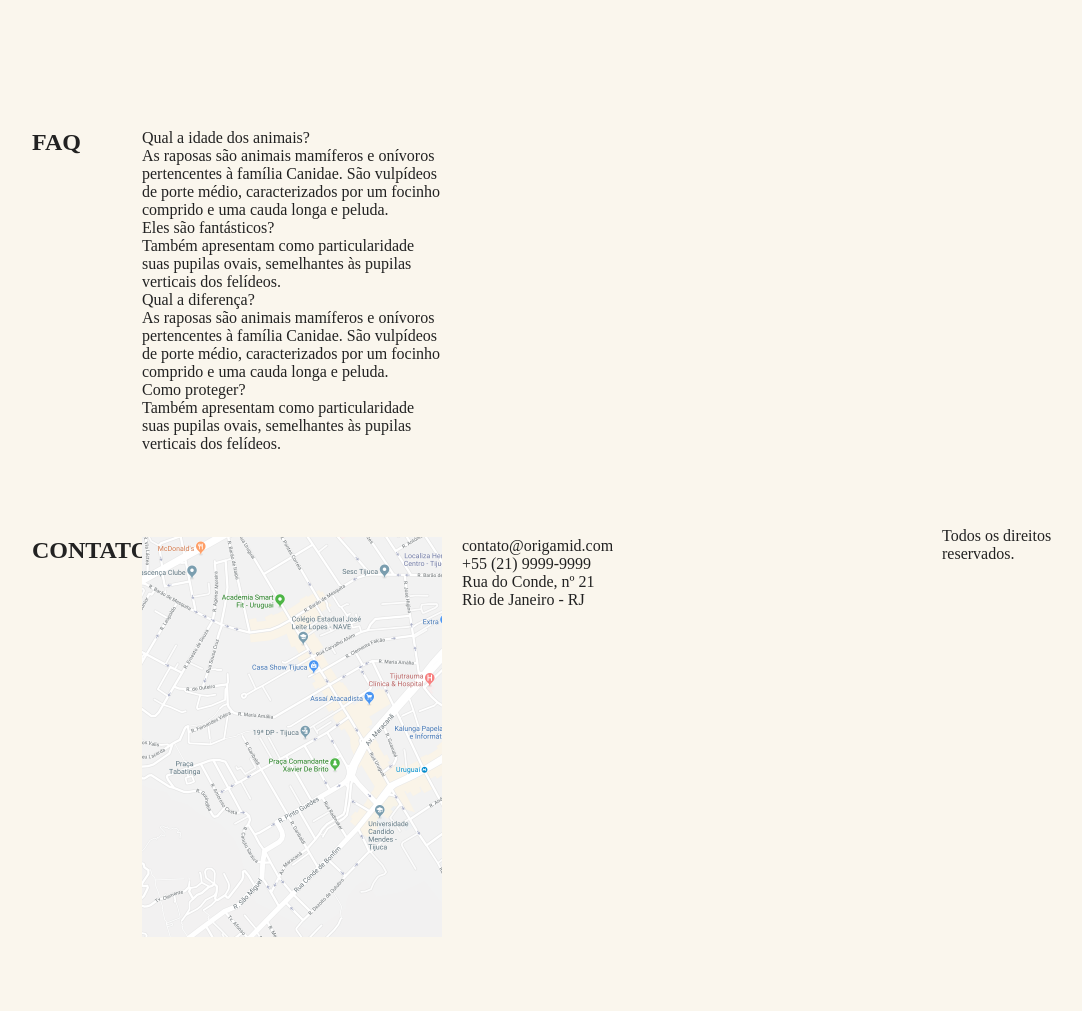
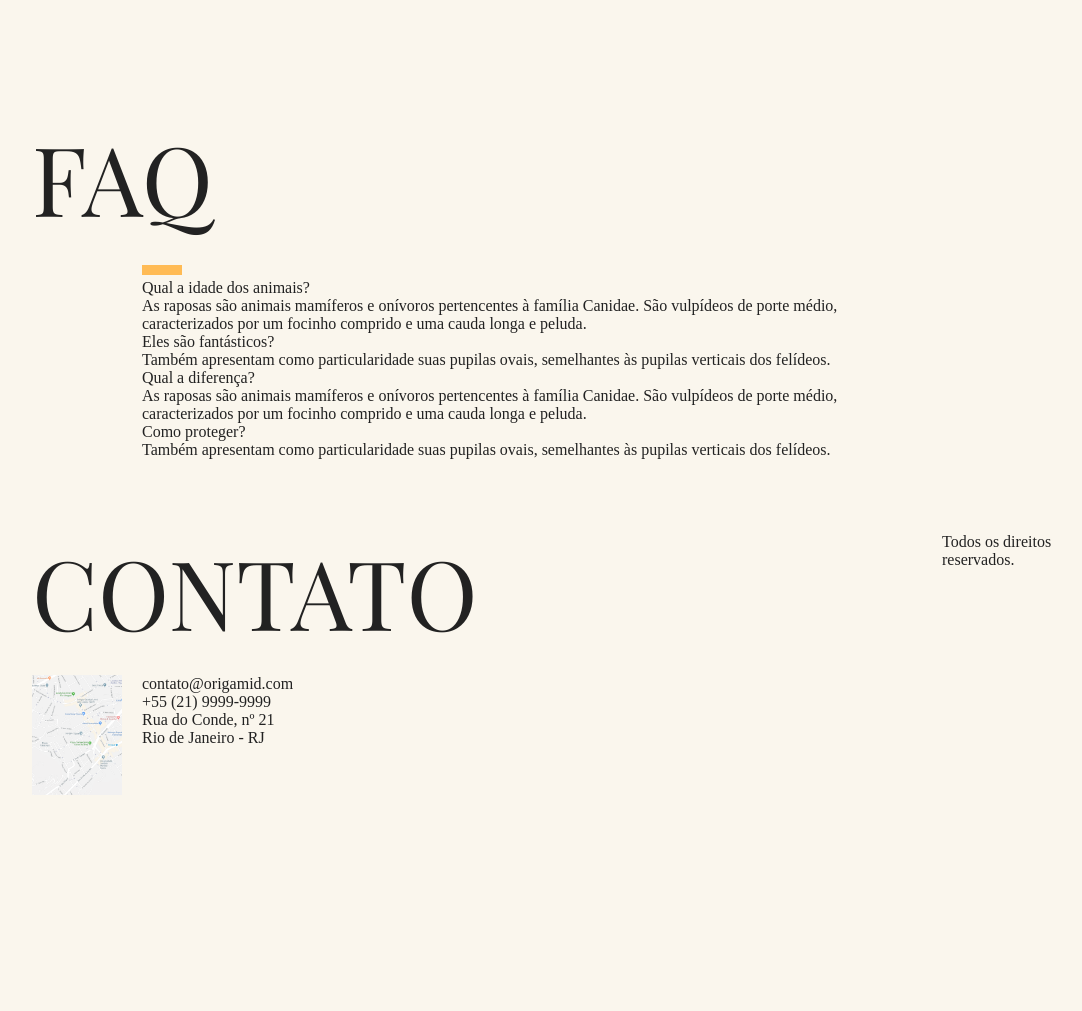
Before and after one commit to MahAzevedo/site-animais, a plain HTML site: page index.html in a window 1280 px wide. Shown: the part 2224-3235 px from the top of the page, without its empty margins (158-1240 px from the left). After the commit the page ends 3093 px from the top, so only its background shows below. Drawn offline with Linux system fonts and the light colour scheme.

Commit message:
modified: html & css

```diff
--- a/css/style.css
+++ b/css/style.css
@@ -129,14 +129,21 @@ body {
     margin-bottom: 3rem;
 }
 
-.faq {
-    /* grid-column: 2/4; */
+.faq-lista::before {
+    content: '';
+    display: inline-block;
+    background: #fb5;
+    width: 40px;
+    height: 10px;
+    margin-right: 10px;
+}
+
+
+.faq-lista {
     grid-column: 2/4;
-    width: 100%;
-    box-sizing: border-box;
-    padding: 10px;
-    display: grid;
-    grid-template-columns: 90px 300px 1fr;
-    grid-gap: 20px;
-    margin-bottom: 4rem;
 }
+
+.faq-lista-dt {
+    grid-column: 3/4;
+
+}
--- a/index.html
+++ b/index.html
@@ -94,20 +94,20 @@
         </div>
     </section>
     <section class="grid-section faq" id="faq">
-        <h1>FAQ</h1>
-        <dl>
-            <dt>Qual a idade dos animais?</dt>
-            <dd>As raposas são animais mamíferos e onívoros pertencentes à família Canidae. São vulpídeos de porte médio, caracterizados por um focinho comprido e uma cauda longa e peluda.</dd>
-            <dt>Eles são fantásticos?</dt>
-            <dd>Também apresentam como particularidade suas pupilas ovais, semelhantes às pupilas verticais dos felídeos.</dd>
-            <dt>Qual a diferença?</dt>
-            <dd>As raposas são animais mamíferos e onívoros pertencentes à família Canidae. São vulpídeos de porte médio, caracterizados por um focinho comprido e uma cauda longa e peluda.</dd>
-            <dt>Como proteger?</dt>
-            <dd>Também apresentam como particularidade suas pupilas ovais, semelhantes às pupilas verticais dos felídeos.</dd>
+        <h1 class="titulo">FAQ</h1>
+        <dl class="faq-lista">
+            <dt class="faq-lista-dt">Qual a idade dos animais?</dt>
+            <dd class="faq-lista-dd">As raposas são animais mamíferos e onívoros pertencentes à família Canidae. São vulpídeos de porte médio, caracterizados por um focinho comprido e uma cauda longa e peluda.</dd>
+            <dt class="faq-list-dt">Eles são fantásticos?</dt>
+            <dd class="faq-lista-dd">Também apresentam como particularidade suas pupilas ovais, semelhantes às pupilas verticais dos felídeos.</dd>
+            <dt class="faq-lista-dt">Qual a diferença?</dt>
+            <dd class="faq-lista-dd">As raposas são animais mamíferos e onívoros pertencentes à família Canidae. São vulpídeos de porte médio, caracterizados por um focinho comprido e uma cauda longa e peluda.</dd>
+            <dt class="faq-lista-dt">Como proteger?</dt>
+            <dd class="faq-lista-dd">Também apresentam como particularidade suas pupilas ovais, semelhantes às pupilas verticais dos felídeos.</dd>
         </dl>
     </section>
     <section class="grid-section contato" id="contato">
-        <h1>CONTATO</h1>
+        <h1 class="titulo">CONTATO</h1>
         <div class="mapa">
             <img src="img/mapa.png" alt="Mapa">
         </div>
```
